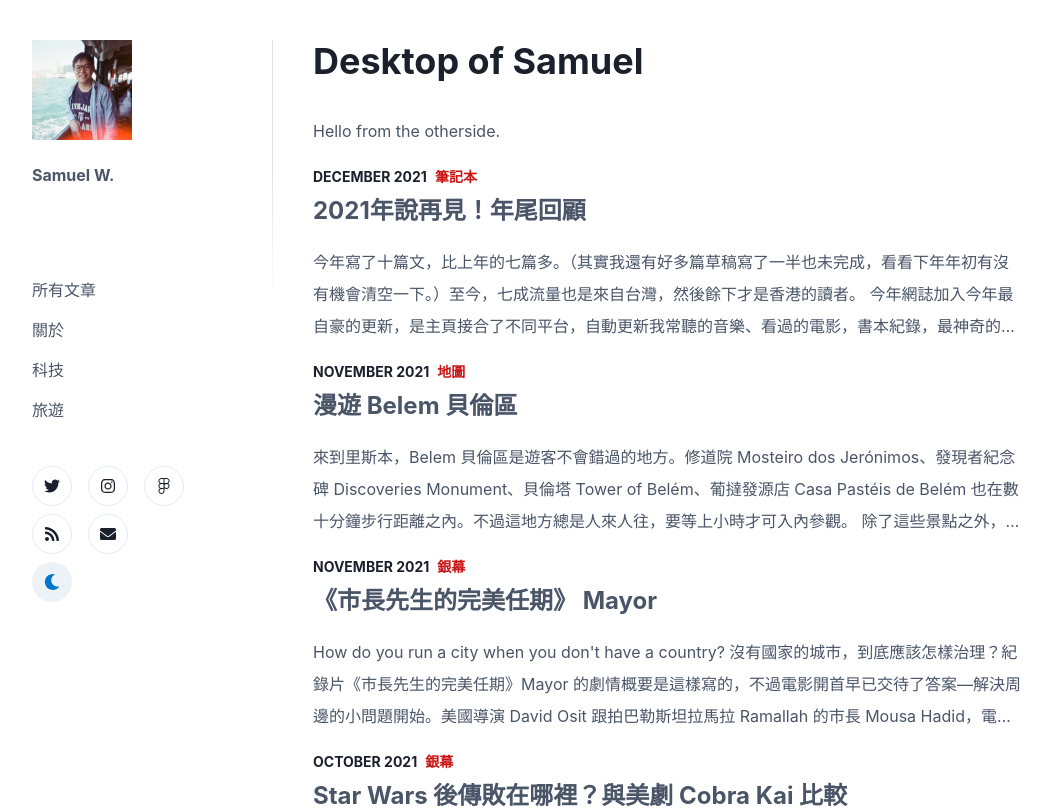
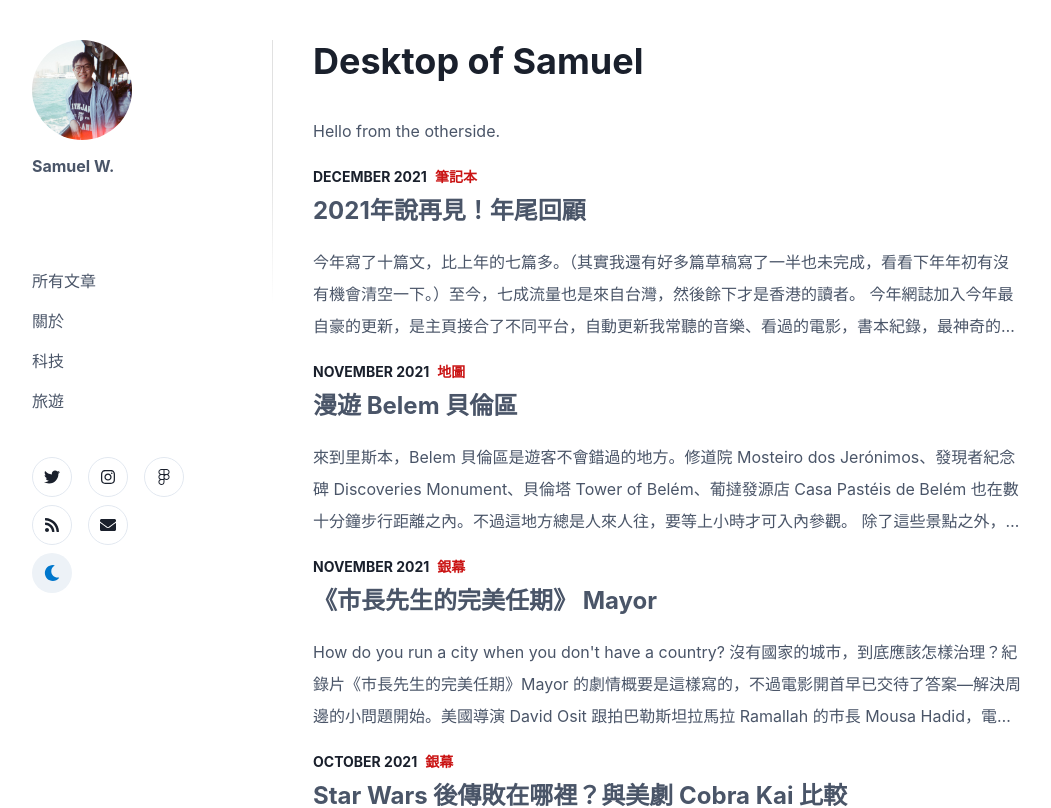
Before and after one commit to desktopofsamuel/notes-v3, a Next.js app: page / in a window 1280 px wide. Shown: the top 808 px of the page, without its empty margins (112-1163 px from the left). Built offline with nearby package versions, Linux system fonts and the light colour scheme.

Commit message:
feat: add Bio HTML render

```diff
--- a/components/Nav.tsx
+++ b/components/Nav.tsx
@@ -7,6 +7,7 @@ import {
   Grid,
   Heading,
   VStack,
+  Image as ChakraImage,
   SimpleGrid,
   useColorMode,
   useColorModeValue,
@@ -24,7 +25,7 @@ import {
   FaSun,
 } from "react-icons/fa";
 import SocialIcon from "@/components/SocialIcon";
-import { MENU } from "@/config/index";
+import { MENU, BIO } from "@/config/index";
 
 export default function Header() {
   const { colorMode, toggleColorMode } = useColorMode();
@@ -40,14 +41,22 @@ export default function Header() {
       height={{ base: "initial", md: "100px" }}
     >
       <Flex direction="column">
-        <NextLink href="/" passHref>
-          <Box>
-            <Image src="/profile.jpg" width="100" height="100" alt="logo" />
-            <Heading fontSize="medium" mt="4">
-              Samuel W.
-            </Heading>
-          </Box>
+        <NextLink href="/" passHref variant="none">
+          <ChakraImage
+            src="/profile.jpg"
+            width={100}
+            height={100}
+            alt="logo"
+            borderRadius="50%"
+          />
         </NextLink>
+
+        <NextLink href="/" passHref variant="none">
+          <Heading fontSize="medium" mt="4">
+            Samuel W.
+          </Heading>
+        </NextLink>
+        <Box dangerouslySetInnerHTML={{ __html: BIO }} />
       </Flex>
       {/* Menu */}
       <VStack
```
